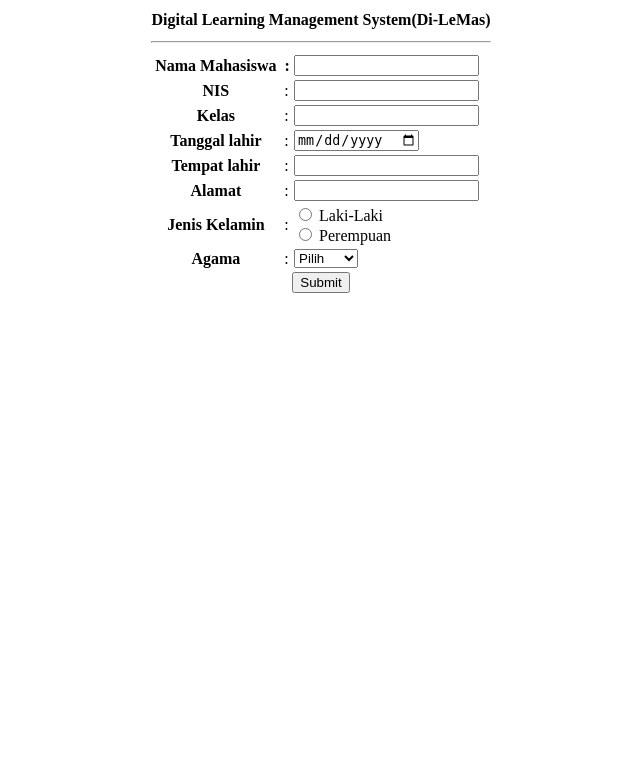
After one commit to bendinuralif/WP2_Bendi, a CodeIgniter app: page /pustaka-booking/Mahasiswa in a window 1280 px wide. The commit adds this page. Shown: the top 783 px of the page, without its empty margins (319-959 px from the left). Run offline with CodeIgniter, Linux system fonts and the light colour scheme.

Commit message:
Latihan Pertemuan 7

```diff
--- a/application/config/autoload.php
+++ b/application/config/autoload.php
@@ -89,7 +89,7 @@ $autoload['drivers'] = array();
 |
 |	$autoload['helper'] = array('url', 'file');
 */
-$autoload['helper'] = array();
+$autoload['helper'] = array('url');
 
 /*
 | -------------------------------------------------------------------
--- /dev/null
+++ b/application/controllers/Mahasiswa.php
@@ -0,0 +1,28 @@
+<?php
+class Mahasiswa extends CI_Controller
+{
+    public function index()
+
+    {
+        $this->load->view('view-form-Mahasiswa');
+    }
+
+    public function cetak()
+    {
+         {
+
+        $data = [
+            'nama' => $this->input->post('nama'),
+            'kode' => $this->input->post('kode'),
+            'kelas' => $this->input->post('kelas'),
+            'tgl' => $this->input->post('tgl'),
+            'tempat' => $this->input->post('tempat'),
+            'alamat' => $this->input->post('alamat'),
+            'jenis_kelamin' => $this->input->post('jenis_kelamin'),
+            'agama' => $this->input->post('agama')
+        ];
+
+        $this->load->view('view-data-Mahasiswa', $data);
+        }
+    }
+}
--- /dev/null
+++ b/application/views/view-form-Mahasiswa.php
@@ -0,0 +1,91 @@
+<html>
+
+<head>
+    <title>D-Form</title>
+</head>
+
+<body>
+    <center>
+        <form action="<?= base_url('Mahasiswa/cetak'); ?>"
+method="post">
+            <table>
+                <tr>
+                    <th colspan="3">
+                    Digital Learning Management System(Di-LeMas)
+                    </th>
+                </tr>
+                <tr>
+                    <td colspan="3">
+                        <hr>
+                    </td>
+                </tr>
+                    <th>Nama Mahasiswa</th>
+                    <th>:</th>
+                    <td>
+                        <input type="text" name="nama" id="nama">
+                    </td>
+                </tr>
+                <tr>
+                    <th>NIS</th>
+                    <td>:</td>
+                    <td>
+                        <input type="text" name="kode">
+                    </td>
+                </tr>
+                <tr>
+                    <th>Kelas</th>
+                    <td>:</td>
+                    <td>
+                        <input type="text" name="kelas" >
+                    </td>
+                </tr>
+                <tr>
+                    <th>Tanggal lahir</th>
+                    <td>:</td>
+                    <td>
+                        <input type="date" name="tgl" >
+                    </td>
+                </tr>
+                <tr>
+                    <th>Tempat lahir</th>
+                    <td>:</td>
+                    <td>
+                        <input type="text" name="tempat">
+                    </td>
+                </tr>
+                <tr>
+                    <th>Alamat</th>
+                    <td>:</td>
+                    <td>
+                        <input type="text" name="alamat">
+                    </td>
+                </tr>
+                <tr>
+                    <th>Jenis Kelamin</th>
+                    <td>:</td>
+                   <td><input type="radio" name="jenis_kelamin" value="Laki-Laki"> Laki-Laki<br>
+                    <input type="radio" name="jenis_kelamin" value="Perempuan"> Perempuan<br></td>
+                </tr>
+                <tr>
+                    <th>Agama</th>
+                    <td>:</td>
+                    <td>
+                        <select name="agama">
+                            <option value="">Pilih</option>
+                            <option value="Islam">Islam</option>
+                            <option value="Kristen">Kristen</option>
+                            <option value="Katolik">Katalik</option>
+                            <option value="Hindu">Hindu</option>
+                            <option value="Budha">Katalik</option>
+                        </select>
+                    </td>
+                </tr>
+                    <td colspan="3" align="center">
+                        <input type="submit" value="Submit">
+                    </td>
+                </tr>
+            </table>
+</form>
+    </center>
+</body>
+</html>
--- a/application/views/view-form-matakuliah.php
+++ b/application/views/view-form-matakuliah.php
@@ -17,7 +17,6 @@
                 <tr>
                     <th>Kode MTK</th>
                     <th>:</th>
-                    <td> <input type="text" name="kode" id="kode"> </td>
                     <td>
                         <input type="text" name="kode" id="kode">
                         <?= form_error('kode', '<small class="text-danger pl-3">', '</small>') ?>
@@ -26,7 +25,6 @@
                 <tr>
                     <th>Nama MTK</th>
                     <td>:</td>
-                    <td> <input type="text" name="nama" id="nama"> </td>
                     <td>
                         <input type="text" name="nama" id="nama">
                         <?= form_error('nama', '<small class="text-danger pl-3">', '</small>') ?>
```
Also changed, not shown: application/controllers/Matakuliah.php (+1 -6 lines), application/views/view-data-Mahasiswa.php (added, +62 -0 lines), application/views/view-data-matakuliah.php (+6 -17 lines).
